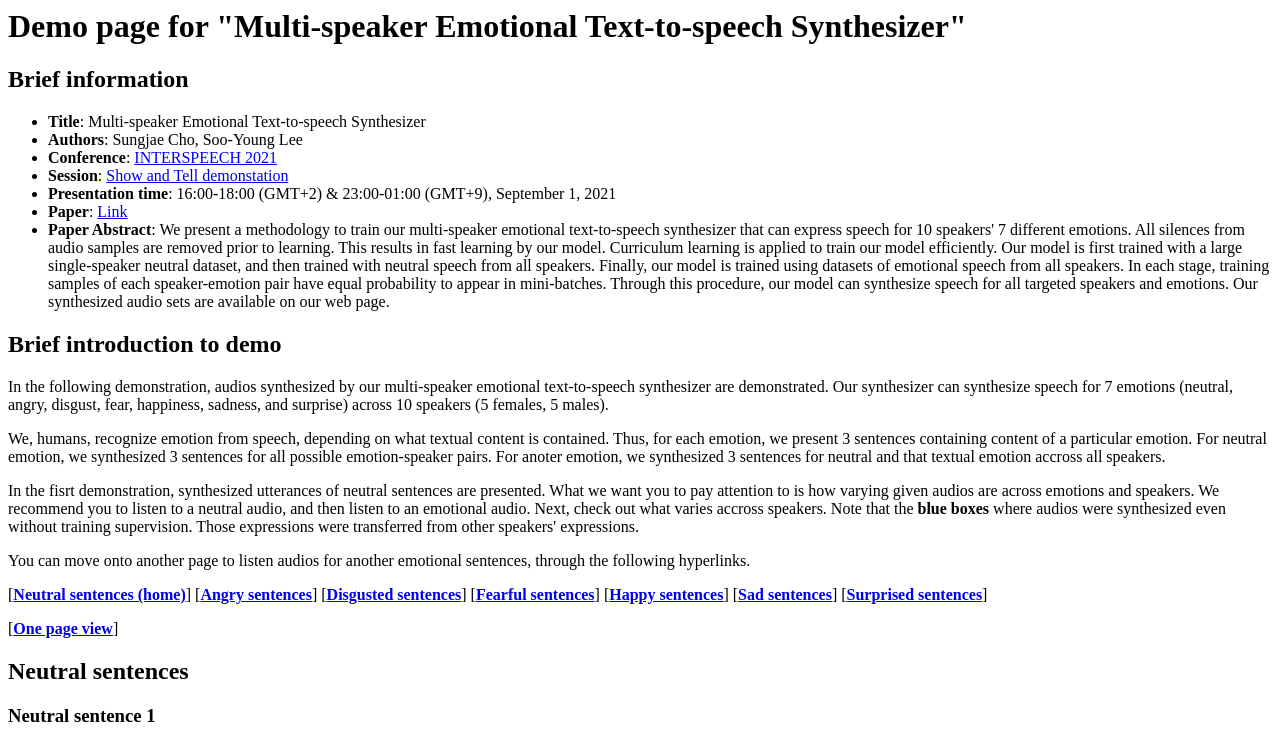
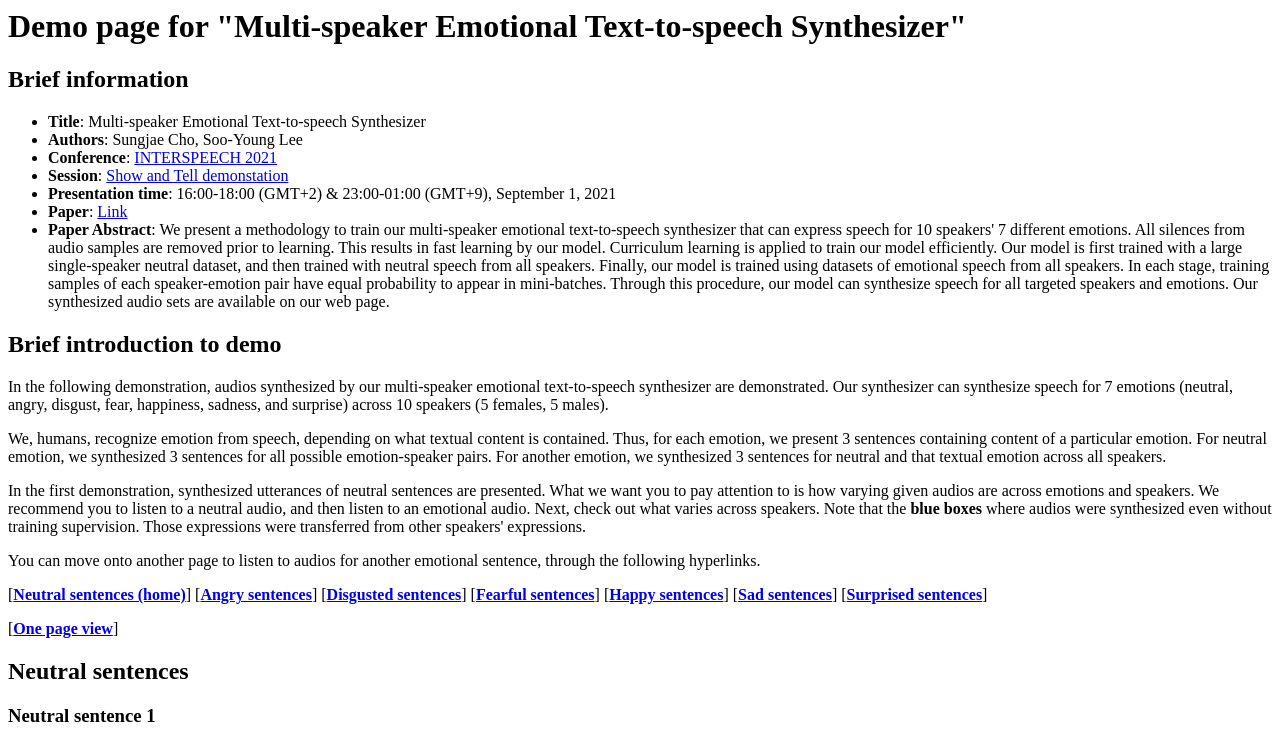
Before and after one commit to sungjae-cho/InterSpeech2021_STDemo, a plain HTML site: page index.html in a window 1280 px wide. Shown: the top 743 px of the page. Drawn offline with Linux system fonts and the light colour scheme.

Commit message:
Edit typos.

```diff
--- a/index.html
+++ b/index.html
@@ -71,18 +71,18 @@
       We, humans, recognize emotion from speech, depending on what textual content is contained.
       Thus, for each emotion, we present 3 sentences containing content of a particular emotion.
       For neutral emotion, we synthesized 3 sentences for all possible emotion-speaker pairs.
-      For anoter emotion, we synthesized 3 sentences for neutral and that textual emotion accross all speakers.
+      For another emotion, we synthesized 3 sentences for neutral and that textual emotion across all speakers.
     </p>
     <p>
-      In the fisrt demonstration, synthesized utterances of neutral sentences are presented.
+      In the first demonstration, synthesized utterances of neutral sentences are presented.
       What we want you to pay attention to is how varying given audios are across emotions and speakers.
       We recommend you to listen to a neutral audio, and then listen to an emotional audio.
-      Next, check out what varies accross speakers.
+      Next, check out what varies across speakers.
       Note that the <b>blue boxes</b> where audios were synthesized even without training supervision.
       Those expressions were transferred from other speakers' expressions.
     </p>
     <p>
-      You can move onto another page to listen audios for another emotional sentences,
+      You can move onto another page to listen to audios for another emotional sentence,
         through the following hyperlinks.
     </p>
 
```
Also changed, not shown: index_one_page.html (+4 -4 lines).
